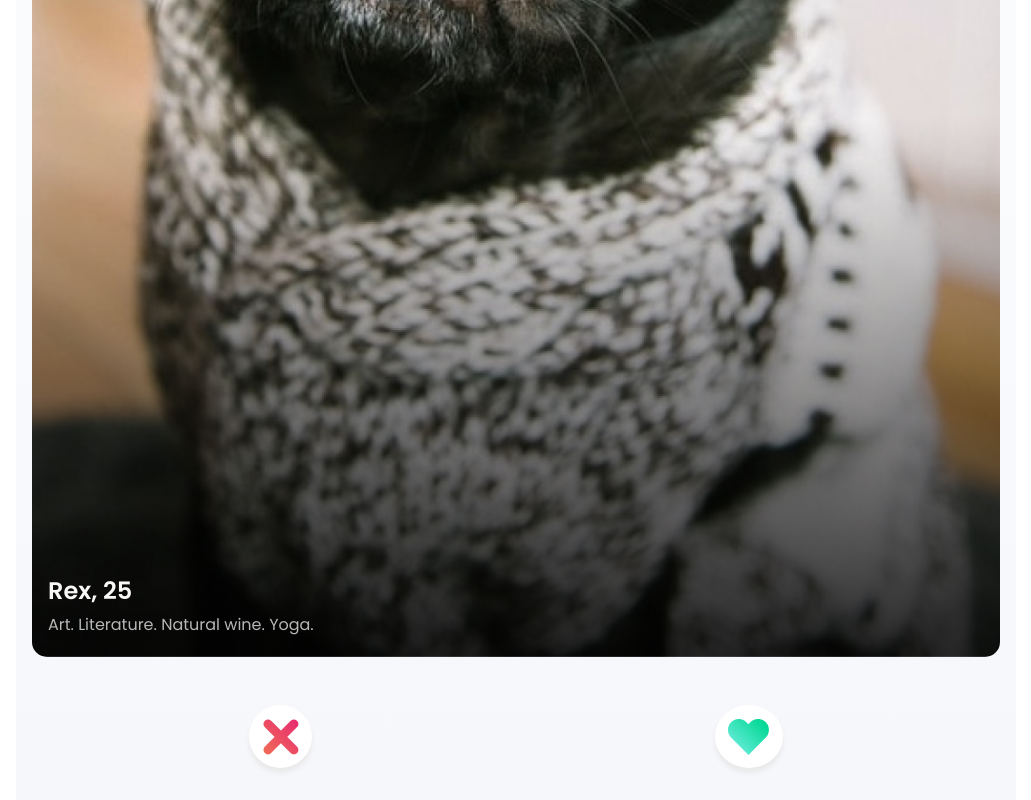
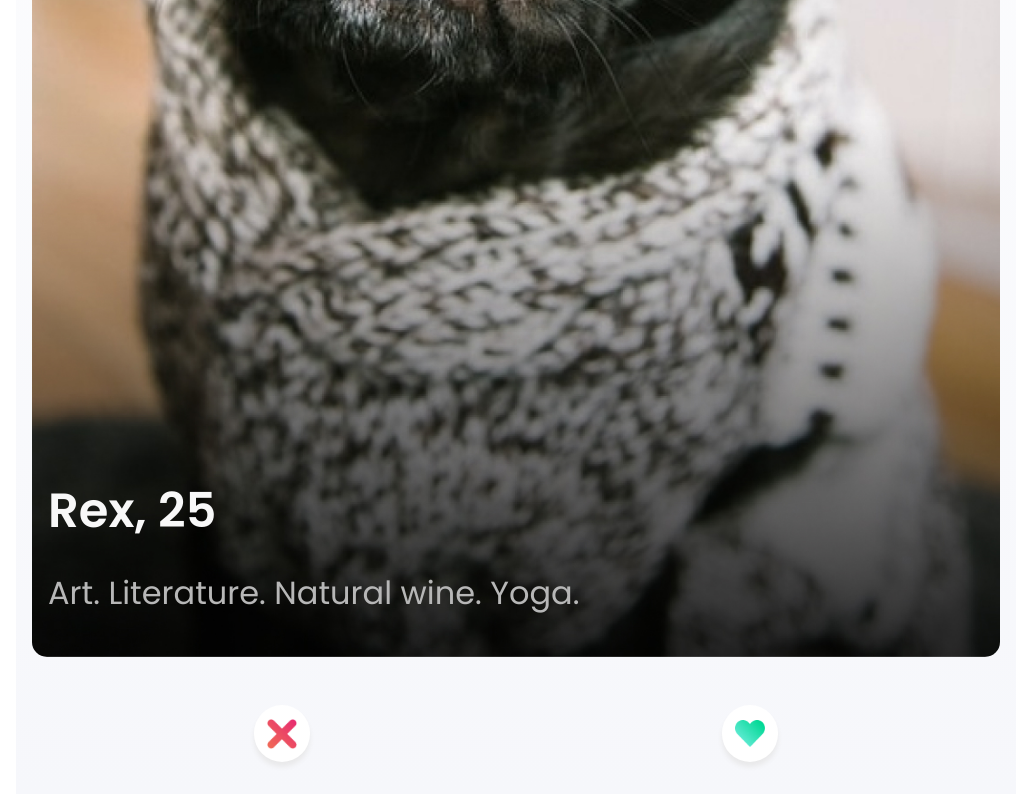
Before and after one commit to BuckyBuck135/monkey-tinder, a plain HTML site: page index.html in a window 1280 px wide. Shown: the part 811-1611 px from the top of the page, without its empty margins (124-1155 px from the left). Drawn offline with Linux system fonts and the light colour scheme.

```diff
--- a/index.css
+++ b/index.css
@@ -54,11 +54,15 @@
 .dog-name {
   color: #f8f8f8;
   line-height: 36px;
+  font-size: 3rem;
+  margin-bottom: 1em;
 }
 .dog-bio {
   color: #b7b7b7;
   font-weight: 400;
   line-height: 32px;
+  font-size: 2rem;
+  margin-bottom: 1em;
 }
 
 .nope-badge,
@@ -101,6 +105,7 @@
 .like,
 .reject {
   vertical-align: middle;
+  width: 30px;
 }
 
 .liked-avatar-img {
--- a/index.js
+++ b/index.js
@@ -12,6 +12,7 @@
 let currentDog = new Dog(dogsData[currentDogIndex]);
 let likedDogsCount = 0;
 let likedArray = [];
+// let dogSwiped = false;
 
 render(currentDog);
 
@@ -20,6 +21,10 @@
   document.querySelector(".nope-badge").style.display = "none";
   document.querySelector(".like-badge").style.display = "none";
   //   delay();
+}
+
+function delay() {
+  setTimeout(render, 1500);
 }
 
 actionBtnContainer.addEventListener("click", function (e) {
@@ -49,6 +54,7 @@
       likedDogsCount
     );
   }
+  //   render();
   getNewDog();
 });
 
@@ -59,13 +65,14 @@
     // render();
     delay();
   } else {
-    endPageHtml();
+    setTimeout(endPageHtml, 1500);
+    // endPageHtml();
   }
 }
 
-function delay() {
-  setTimeout(render, 1500);
-}
+// function delay() {
+//   setTimeout(render, 1500);
+// }
 
 function endPageHtml() {
   console.log("This is the end page");
```
